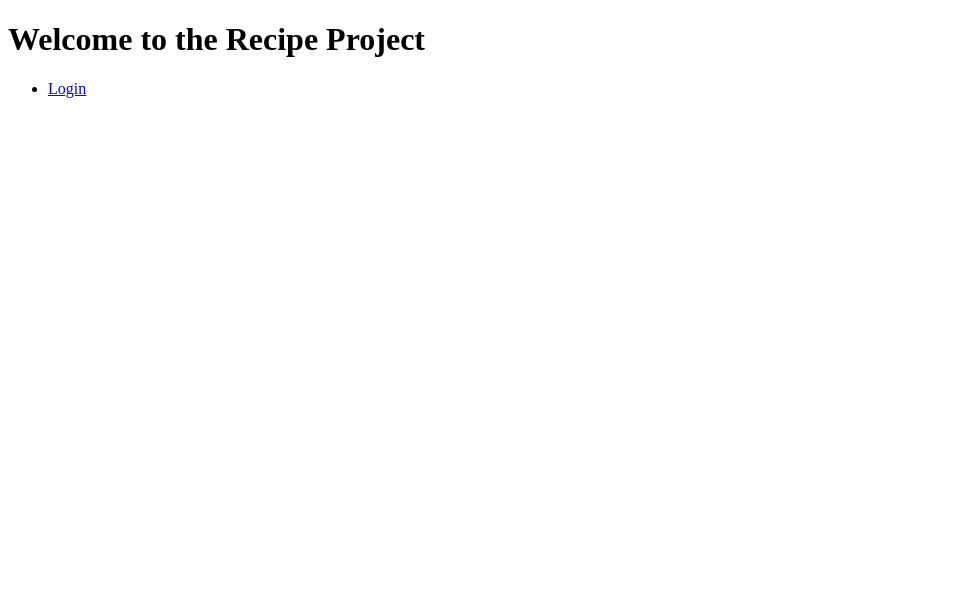
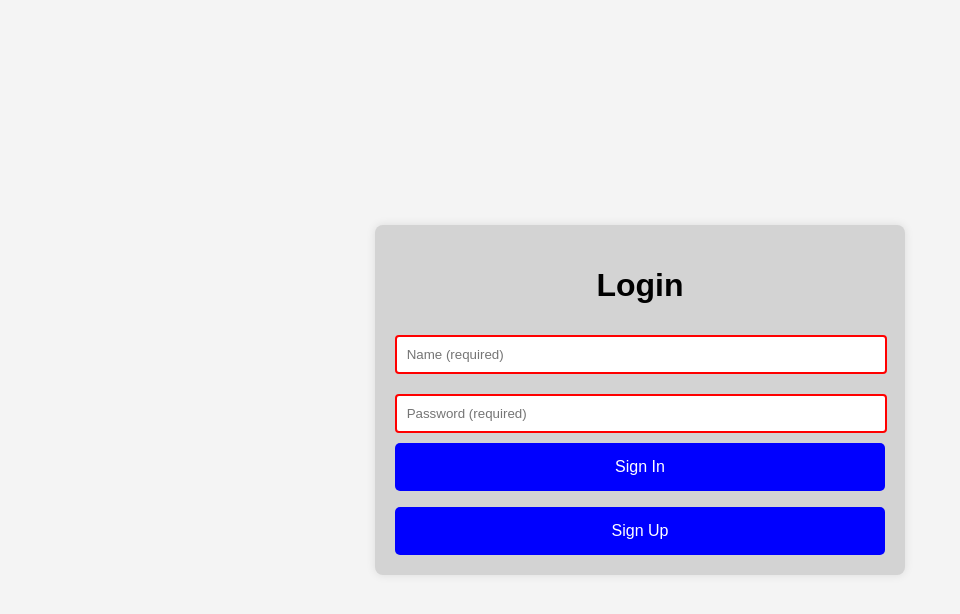
Before and after one commit to Blimi3001/RecepieProject, a plain HTML site: page index.html in a window 1280 px wide. Shown: the whole page, without its empty margins (0-960 px from the left). Drawn offline with Linux system fonts and the light colour scheme.

Commit message:
Update index.html

```diff
--- a/index.html
+++ b/index.html
@@ -1,27 +1,147 @@
 <!DOCTYPE html>
+<html lang="en">
+<head>
+    <meta charset="UTF-8">
+    <meta name="viewport" content="width=device-width, initial-scale=1.0">
+    <title>Login Page</title>
+    <style>
+        body {
+            font-family: Arial, sans-serif;
+            background-color: #f4f4f4;
+            display: flex;
+            justify-content: center;
+            align-items: center;
+            height: 100vh;
+            margin: 0;
+        }
 
-<html lang="en">
+        .container {
+            background-color: lightgrey;
+            padding: 20px;
+            border-radius: 8px;
+            box-shadow: 0 0 10px rgba(0, 0, 0, 0.1);
+        }
 
-<head>
+        .login-title {
+            text-align: center;
+            font-weight: bold;
+        }
 
-<meta charset="UTF-8">
+        input {
+            width: calc(100% - 22px); /* Adjust width for padding and border */
+            padding: 10px;
+            margin: 10px 0;
+            border: 2px solid red;
+            border-radius: 4px;
+            transition: border-color 0.3s;
+        }
 
-<meta name="viewport" content="width=device-width, initial-scale=1.0">
+        input.valid {
+            border-color: green;
+        }
 
-<title>Home</title>
+        .error-message {
+            color: red;
+            text-align: center;
+        }
 
+        button {
+            width: 100%;
+            padding: 15px;
+            background-color: blue;
+            color: white;
+            border: none;
+            border-radius: 5px;
+            cursor: pointer;
+            font-size: 16px;
+            transition: background 0.3s;
+        }
+
+        button:hover {
+            background: linear-gradient(to right, #007bff, #0056b3);
+        }
+
+        .new-user {
+            text-align: center;
+            margin-top: 10px;
+        }
+    </style>
 </head>
+<body>
+    <div class="container">
+        <h1 class="login-title">Login</h1>
+        <div id="login-form">
+            <input type="text" id="username" placeholder="Name (required)" required oninput="validateInput(this)">
+            <input type="password" id="password" placeholder="Password (required)" required oninput="validateInput(this)">
+            <button onclick="login()">Sign In</button>
+            <p id="error-message" class="error-message"></p>
+            <div class="new-user">
+                 <button onclick="showSignup()">Sign Up</button>
+            </div>
+        </div>
 
-<body>
+        <div id="signup-form" style="display: none;">
+            <h2>Sign Up</h2>
+            <input type="text" id="signup-username" placeholder="Name (required)" required oninput="validateInput(this)">
+            <input type="password" id="signup-password" placeholder="Password (required)" required oninput="validateInput(this)">
+            <input type="password" id="confirm-password" placeholder="Confirm Password (required)" required oninput="validateInput(this)">
+            <input type="text" id="phone" placeholder="Phone (required)" required oninput="validateInput(this)">
+            <button onclick="signup()">Create Account</button>
+            <p id="signup-error-message" class="error-message"></p>
+        </div>
+    </div>
+    <script>
+        let registeredUser = JSON.parse(localStorage.getItem('registeredUser'));
+        function validateInput(input) {
+            if (input.value.trim() !== '') {
+                input.classList.add('valid');
+            } else {
+                input.classList.remove('valid');
+            }
+        }
 
-<h1>Welcome to the Recipe Project</h1>
+        function login() {
+            const username = document.getElementById('username');
+            const password = document.getElementById('password');
+            const errorMessage = document.getElementById('error-message');
+            if (registeredUser && username.value === registeredUser.username && password.value === registeredUser.password) {
+                localStorage.setItem('username', registeredUser.username);
+                window.location.href = "setting.html";
+            } else {
+                errorMessage.textContent = "Username or password are wrong, try again or sign up if new user.";
+            }
+        }
 
-<ul>
+        function showSignup() {
+            document.getElementById('login-form').style.display = 'none';
+            document.getElementById('signup-form').style.display = 'block';
+        }
 
-<li><a href="login.html">Login</a></li>
+        function signup() {
+            const username = document.getElementById('signup-username').value;
+            const password = document.getElementById('signup-password').value;
+            const confirmPassword = document.getElementById('confirm-password').value;
+            const phone = document.getElementById('phone').value;
+            const signupErrorMessage = document.getElementById('signup-error-message');
 
-</ul>
+            // Simple validation
+            if (!username || !password || !confirmPassword || !phone) {
+                signupErrorMessage.textContent = "All fields are required!";
+                return;
+            }
 
+            if (password !== confirmPassword) {
+                signupErrorMessage.textContent = "Passwords do not match!";
+                return;
+            }
+
+            // Save the registered user
+            registeredUser = { username, password };
+            localStorage.setItem('registeredUser', JSON.stringify(registeredUser)); // Save user data to localStorage
+            signupErrorMessage.textContent = "Signup successful! You can now log in.";
+            document.getElementById('signup-form').style.display = 'none';
+            document.getElementById('login-form').style.display = 'block';
+        }
+    </script>
 </body>
-
 </html>
```
